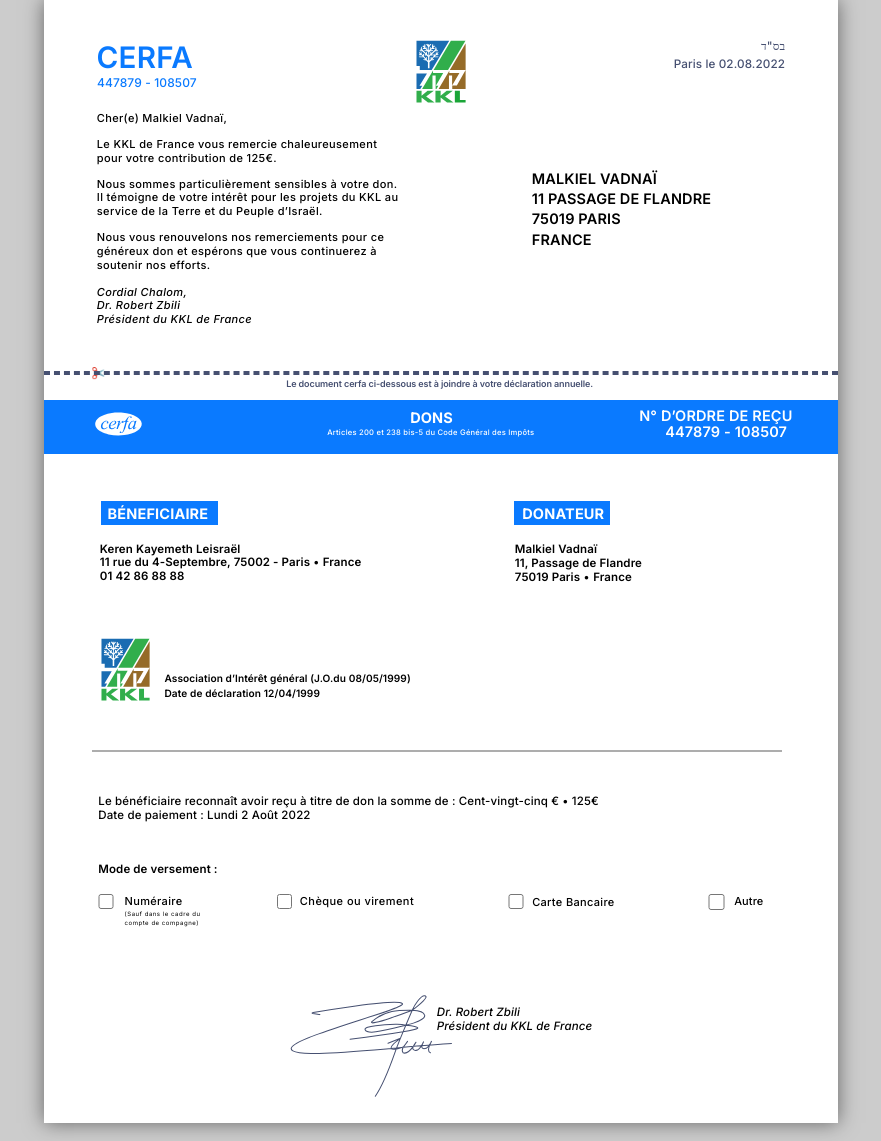
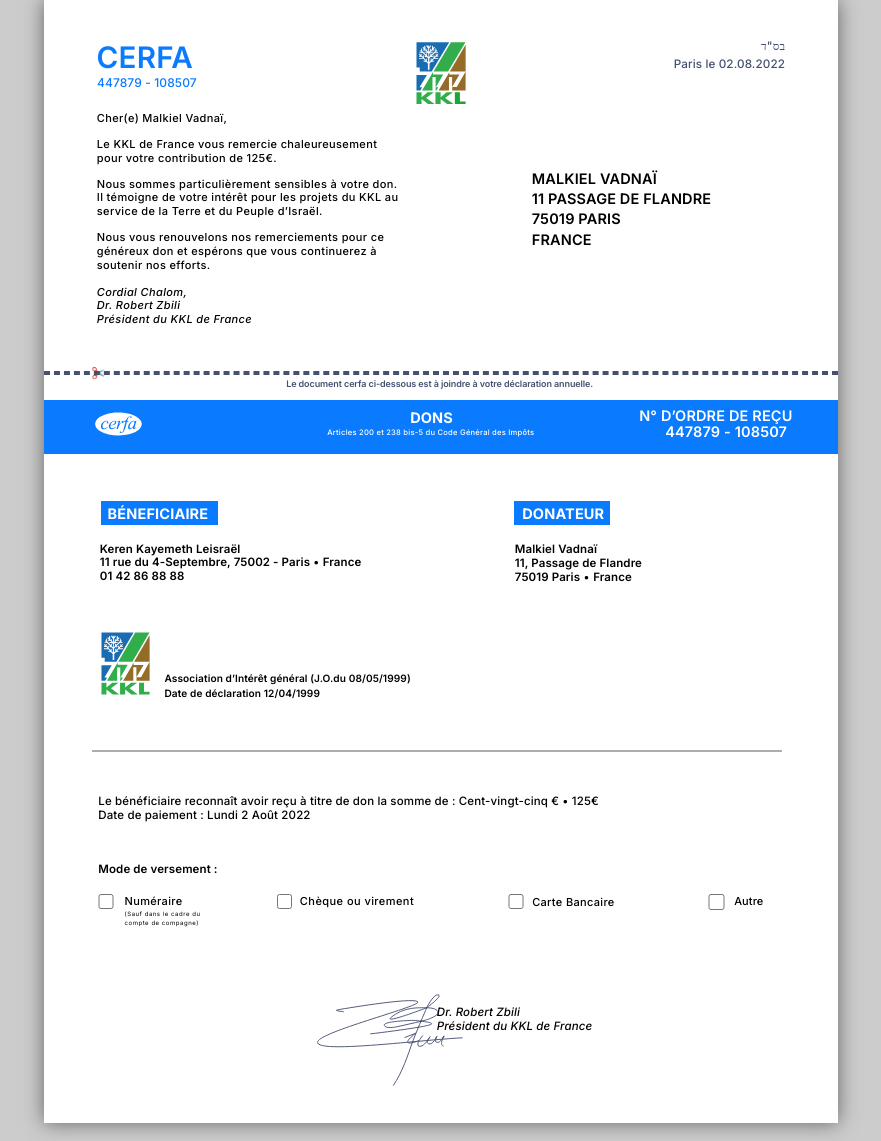
Before and after one commit to HerveRasolofoarijaona/CerfaMalki, a website built with Parcel: page index.html in a window 1280 px wide. Shown: the top 1141 px of the page, without its empty margins (199-1080 px from the left). Built offline with nearby package versions, Linux system fonts and the light colour scheme.

Commit message:
correction

```diff
--- a/css/html.css
+++ b/css/html.css
@@ -46,19 +46,19 @@
 }
 
 .vector-icon {
+  width: 49.3px;
+  height: 65.9px;
   position: absolute;
-  top: -27.1px;
+  top: 0.9px;
   left: 47%;
-  width: 49.3px;
-  height: 118.95px;
 }
 
 .vector-icon1 {
+  width: 49.3px;
+  height: 68.9px;
   position: absolute;
-  top: 156.9px;
+  top: 175.9px;
   left: 9px;
-  width: 49.3px;
-  height: 118.95px;
 }
 
 .Content-part{
@@ -153,11 +153,11 @@
   width: 87%;
 }
 .vector-icon7 {
+  width: 145.9px;
+  height: 102px;
   position: absolute;
-  top: 245px;
-  left: calc(50% - 282.17px);
-  width: 432.9px;
-  height: 102px;
+  top: 239px;
+  left: 225px;
 }
 
 .dr-robert-zbili-prsident-du {
```
